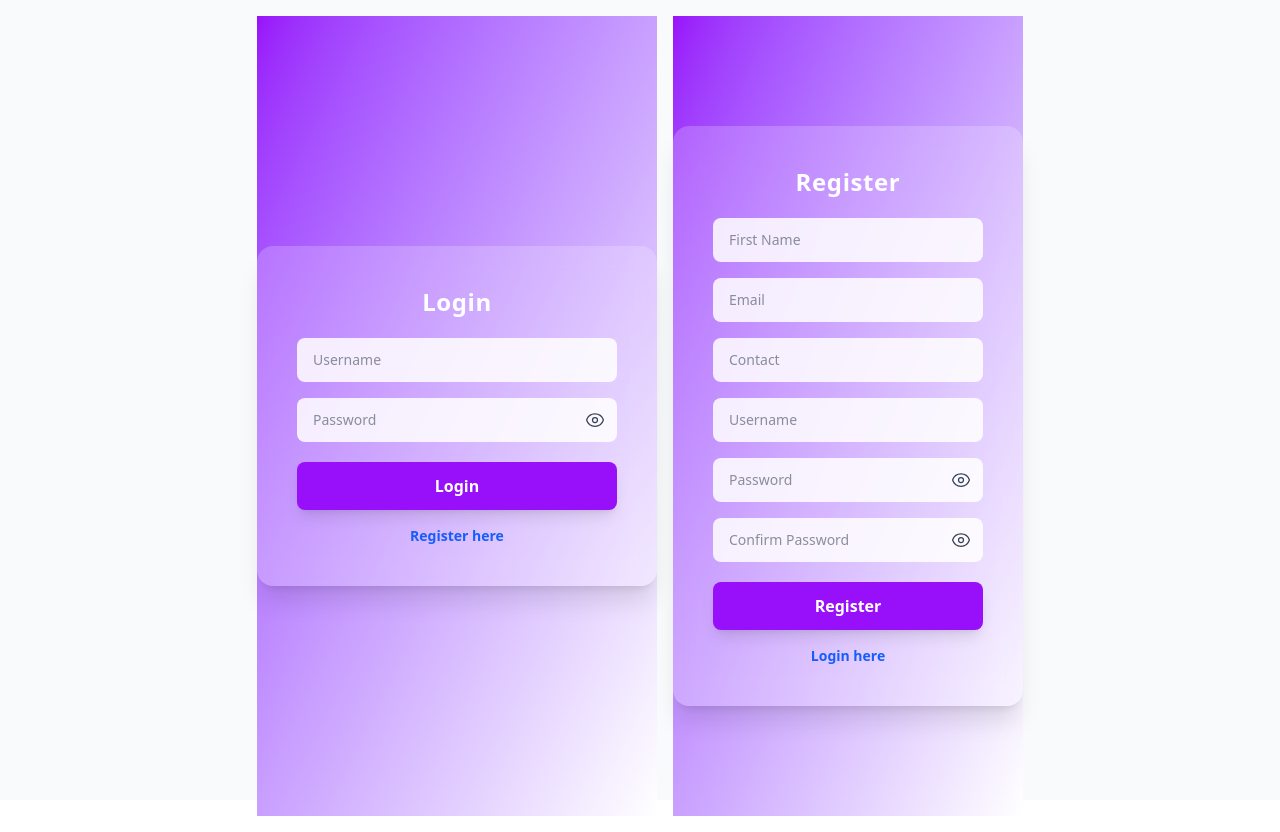
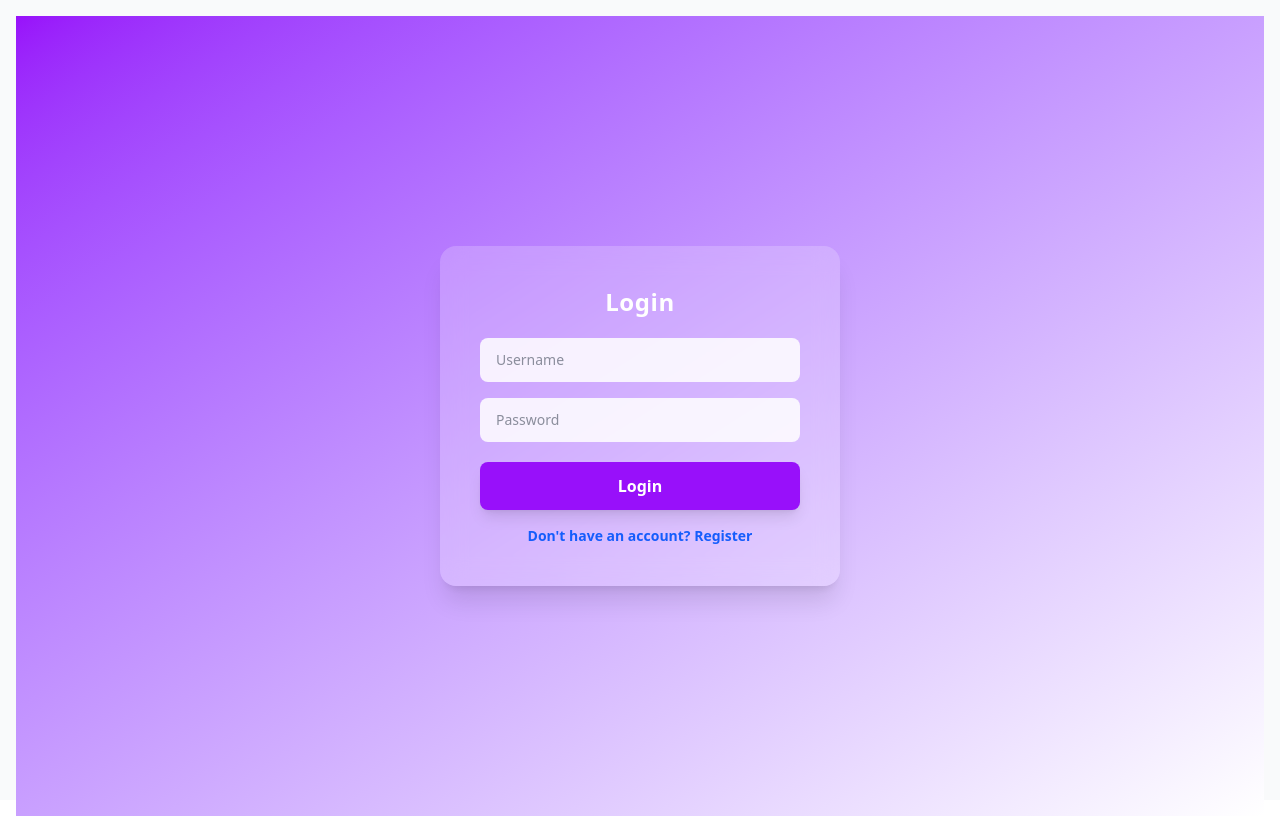
Before and after one commit to sonalighulle07/teamflow_chat, a React (Vite) app in the folder frontend/: page /meet/1 in a window 1280 px wide. Built offline with nearby package versions, Linux system fonts and the light colour scheme.

Commit message:
save new changes in login and register files

```diff
--- a/frontend/src/App.jsx
+++ b/frontend/src/App.jsx
@@ -12,6 +12,7 @@ function App() {
   const [isAuthenticated, setIsAuthenticated] = useState(
     !!sessionStorage.getItem("chatUserId")
   );
+  const [showRegister, setShowRegister] = useState(false);
 
   const userId = Number(sessionStorage.getItem("chatUserId"));
 
@@ -48,10 +49,19 @@ function App() {
   return (
     <div className="h-screen w-screen bg-gray-50 flex flex-col">
       {!isAuthenticated ? (
-        // Show Login & Register
-        <div className="flex-1 flex items-center justify-center gap-4 p-4">
-          <Login onLogin={handleAuthSuccess} />
-          <Register onRegister={handleAuthSuccess} />
+        // 👇 Full-screen Login/Register container
+        <div className="flex-1 w-full flex items-center justify-center p-4">
+          {!showRegister ? (
+            <Login
+              onLogin={handleAuthSuccess}
+              onSwitch={() => setShowRegister(true)}
+            />
+          ) : (
+            <Register
+              onRegister={handleAuthSuccess}
+              onSwitch={() => setShowRegister(false)}
+            />
+          )}
         </div>
       ) : (
         // Show Chat UI
@@ -60,7 +70,7 @@ function App() {
           <Header selectedUser={selectedUser} />
 
           {/* Main Content */}
-          <div className="flex flex-1 overflow-hidden">
+          <div className="flex flex-1 overflow-hidden w-full">
             {/* Sidebar */}
             <div className="w-72 min-w-[250px] border-r border-gray-200 overflow-y-auto">
               <Sidebar
@@ -71,7 +81,7 @@ function App() {
             </div>
 
             {/* Chat Window */}
-            <div className="flex-1 flex flex-col overflow-hidden">
+            <div className="flex-1 flex flex-col overflow-hidden w-full">
               <ChatWindow
                 selectedUser={selectedUser}
                 messages={messages}
--- a/frontend/src/components/Login.jsx
+++ b/frontend/src/components/Login.jsx
@@ -1,10 +1,8 @@
 import { useState } from "react";
-import { EyeIcon, EyeSlashIcon } from "@heroicons/react/24/outline";
 
-export default function Login() {
-  const [showPassword, setShowPassword] = useState(false);
-  const [loginMsg, setLoginMsg] = useState("");
-  const [msgColor, setMsgColor] = useState("text-red-500"); // default red for errors
+export default function Login({ onLogin, onSwitch }) {
+  const [toastMsg, setToastMsg] = useState("");
+  const [toastColor, setToastColor] = useState("bg-red-500");
 
   const handleSubmit = async (e) => {
     e.preventDefault();
@@ -21,32 +19,30 @@ export default function Login() {
 
       const data = await res.json();
 
+      // Show message
+      setToastColor(res.ok && data.success ? "bg-green-500" : "bg-red-500");
+      setToastMsg(data.message || (res.ok ? "Login successful!" : "Login failed!"));
+
+      // Auto-hide after 2 seconds
+      setTimeout(() => setToastMsg(""), 2000);
+
       if (res.ok && data.success) {
-        //  success msg in green
-        setMsgColor("text-green-500");
-        setLoginMsg(data.message || "Login successful!");
-
-        // Save session
         sessionStorage.setItem("chatUserId", data.user.id);
         sessionStorage.setItem("chatUsername", data.user.username);
         sessionStorage.setItem("chatToken", data.token);
 
-        // Redirect after 1.5 sec
-        setTimeout(() => {
-          window.location.href = "index.html";
-        }, 1500);
-      } else {
-        setMsgColor("text-red-500");
-        setLoginMsg(data.message || "Login failed");
+        // Switch to chat component after short delay (so user sees message)
+        setTimeout(() => onLogin(), 1000);
       }
     } catch (err) {
-      setMsgColor("text-red-500");
-      setLoginMsg("Server error, try again later.");
+      setToastColor("bg-red-500");
+      setToastMsg("Server error, try again later.");
+      setTimeout(() => setToastMsg(""), 2000);
     }
   };
 
   return (
-    <div className="flex h-screen items-center justify-center bg-gradient-to-tl from-white to-purple-600 animate-fadeIn">
+    <div className="flex h-screen w-full items-center justify-center bg-gradient-to-tl from-white to-purple-600 animate-fadeIn relative">
       <style>{`
         @keyframes fadeIn { from { opacity: 0; } to { opacity: 1; } }
         @keyframes slideUp { from { transform: translateY(40px); opacity: 0; } to { transform: translateY(0); opacity: 1; } }
@@ -54,7 +50,7 @@ export default function Login() {
         .animate-slideUp { animation: slideUp 0.8s ease; }
       `}</style>
 
-      <div className="w-[400px] rounded-2xl bg-white/20 p-10 shadow-xl backdrop-blur-md animate-slideUp">
+      <div className="w-[400px] rounded-2xl bg-white/20 p-10 shadow-xl backdrop-blur-md animate-slideUp relative">
         <h2 className="mb-5 text-center text-2xl font-semibold text-white tracking-wide">
           Login
         </h2>
@@ -65,29 +61,16 @@ export default function Login() {
             id="loginUsername"
             placeholder="Username"
             required
-            className="w-full rounded-lg border-none bg-white/85 px-4 py-3 text-sm text-gray-800 outline-none focus:border-2 focus:border-purple-400 focus:shadow-md focus:shadow-purple-500"
+            className="w-full rounded-lg border-none bg-white/85 px-4 py-3 mb-4 text-sm text-gray-800 outline-none focus:border-2 focus:border-purple-400 focus:shadow-md focus:shadow-purple-500"
           />
 
-          <div className="relative mt-4">
           <input
-              type={showPassword ? "text" : "password"}
+            type="password"
             id="loginPassword"
             placeholder="Password"
             required
-              className="w-full rounded-lg border-none bg-white/85 px-4 py-3 pr-10 text-sm text-gray-800 outline-none focus:border-2 focus:border-purple-400 focus:shadow-md focus:shadow-purple-500"
+            className="w-full rounded-lg border-none bg-white/85 px-4 py-3 text-sm text-gray-800 outline-none focus:border-2 focus:border-purple-400 focus:shadow-md focus:shadow-purple-500"
           />
-            {showPassword ? (
-              <EyeSlashIcon
-                className="absolute right-3 top-1/2 h-5 w-5 -translate-y-1/2 cursor-pointer text-gray-700"
-                onClick={() => setShowPassword(false)}
-              />
-            ) : (
-              <EyeIcon
-                className="absolute right-3 top-1/2 h-5 w-5 -translate-y-1/2 cursor-pointer text-gray-700"
-                onClick={() => setShowPassword(true)}
-              />
-            )}
-          </div>
 
           <button
             type="submit"
@@ -97,18 +80,21 @@ export default function Login() {
           </button>
         </form>
 
-        {loginMsg && (
-          <p className={`mt-3 text-center font-semibold ${msgColor}`}>
-            {loginMsg}
+        <p
+          className="mt-4 text-center text-sm font-bold text-blue-600 hover:text-blue-800 hover:underline cursor-pointer"
+          onClick={onSwitch}
+        >
+          Don't have an account? Register
         </p>
+
+        {/* Inline message */}
+        {toastMsg && (
+          <div
+            className={`absolute top-[-50px] left-1/2 -translate-x-1/2 px-4 py-2 rounded-md text-white font-semibold shadow-lg ${toastColor}`}
+          >
+            {toastMsg}
+          </div>
         )}
-
-        <a
-          href="register.html"
-          className="mt-4 block text-center text-sm font-bold text-blue-600 hover:text-blue-800 hover:underline"
-        >
-          Register here
-        </a>
       </div>
     </div>
   );
--- a/frontend/src/components/Register.jsx
+++ b/frontend/src/components/Register.jsx
@@ -1,16 +1,13 @@
 import { useState } from "react";
-import { EyeIcon, EyeSlashIcon } from "@heroicons/react/24/outline";
 
-export default function Register() {
-  const [showPassword, setShowPassword] = useState(false);
-  const [showConfirmPassword, setShowConfirmPassword] = useState(false);
-  const [registerMsg, setRegisterMsg] = useState("");
-  const [msgColor, setMsgColor] = useState("text-red-500"); // default error color
+export default function Register({ onRegister, onSwitch }) {
+  const [toastMsg, setToastMsg] = useState("");
+  const [toastColor, setToastColor] = useState("bg-red-500");
 
   const handleSubmit = async (e) => {
     e.preventDefault();
 
-    const firstName = document.getElementById("regFirstName").value.trim();
+    const full_name = document.getElementById("regFullName").value.trim();
     const email = document.getElementById("regEmail").value.trim();
     const contact = document.getElementById("regContact").value.trim();
     const username = document.getElementById("regUsername").value.trim();
@@ -18,8 +15,9 @@ export default function Register() {
     const confirmPassword = document.getElementById("regConfirmPassword").value.trim();
 
     if (password !== confirmPassword) {
-      setMsgColor("text-red-500");
-      setRegisterMsg("Passwords do not match!");
+      setToastColor("bg-red-500");
+      setToastMsg("Passwords do not match!");
+      setTimeout(() => setToastMsg(""), 2000);
       return;
     }
 
@@ -27,49 +25,43 @@ export default function Register() {
       const res = await fetch("http://localhost:3000/api/auth/register", {
         method: "POST",
         headers: { "Content-Type": "application/json" },
-        body: JSON.stringify({ firstName, email, contact, username, password }),
+        body: JSON.stringify({ full_name, email, contact, username, password }),
       });
 
       const data = await res.json();
 
+      setToastColor(res.ok && data.success ? "bg-green-500" : "bg-red-500");
+      setToastMsg(data.message || (res.ok ? "Registration successful!" : "Registration failed!"));
+
+      // Auto-hide message
+      setTimeout(() => setToastMsg(""), 2000);
+
       if (res.ok && data.success) {
-        setMsgColor("text-green-500");
-        setRegisterMsg(data.message || "Registration successful!");
-
         sessionStorage.setItem("chatUserId", data.user.id);
         sessionStorage.setItem("chatUsername", data.user.username);
         sessionStorage.setItem("chatToken", data.token);
 
-        setTimeout(() => {
-          window.location.href = "index.html";
-        }, 1500);
-      } else {
-        setMsgColor("text-red-500");
-        setRegisterMsg(data.message || "Registration failed");
+        // Switch to chat component after short delay
+        setTimeout(() => onRegister(), 1000);
       }
     } catch (err) {
-      console.error("Request failed:", err);
-      setMsgColor("text-red-500");
-      setRegisterMsg("Network error or server unavailable.");
+      console.error(err);
+      setToastColor("bg-red-500");
+      setToastMsg("Server error, try again later.");
+      setTimeout(() => setToastMsg(""), 2000);
     }
   };
 
   return (
-    <div className="flex h-screen items-center justify-center bg-gradient-to-tl from-white to-purple-600 animate-fadeIn">
+    <div className="flex h-screen w-full items-center justify-center bg-gradient-to-tl from-white to-purple-600 animate-fadeIn relative">
       <style>{`
-        @keyframes fadeIn {
-          from { opacity: 0; }
-          to { opacity: 1; }
-        }
-        @keyframes slideUp {
-          from { transform: translateY(40px); opacity: 0; }
-          to { transform: translateY(0); opacity: 1; }
-        }
+        @keyframes fadeIn { from { opacity: 0; } to { opacity: 1; } }
+        @keyframes slideUp { from { transform: translateY(40px); opacity: 0; } to { transform: translateY(0); opacity: 1; } }
         .animate-fadeIn { animation: fadeIn 0.7s ease-in-out; }
         .animate-slideUp { animation: slideUp 0.8s ease; }
       `}</style>
 
-      <div className="w-[350px] rounded-2xl bg-white/20 p-10 shadow-xl backdrop-blur-md animate-slideUp">
+      <div className="w-[400px] rounded-2xl bg-white/20 p-10 shadow-xl backdrop-blur-md animate-slideUp relative">
         <h2 className="mb-5 text-center text-2xl font-semibold text-white tracking-wide">
           Register
         </h2>
@@ -77,12 +69,11 @@ export default function Register() {
         <form onSubmit={handleSubmit}>
           <input
             type="text"
-            id="regFirstName"
-            placeholder="First Name"
+            id="regFullName"
+            placeholder="Full Name"
             required
             className="w-full rounded-lg border-none bg-white/85 px-4 py-3 mb-4 text-sm text-gray-800 outline-none focus:border-2 focus:border-purple-400 focus:shadow-md focus:shadow-purple-500"
           />
-
           <input
             type="email"
             id="regEmail"
@@ -90,7 +81,6 @@ export default function Register() {
             required
             className="w-full rounded-lg border-none bg-white/85 px-4 py-3 mb-4 text-sm text-gray-800 outline-none focus:border-2 focus:border-purple-400 focus:shadow-md focus:shadow-purple-500"
           />
-
           <input
             type="text"
             id="regContact"
@@ -98,7 +88,6 @@ export default function Register() {
             required
             className="w-full rounded-lg border-none bg-white/85 px-4 py-3 mb-4 text-sm text-gray-800 outline-none focus:border-2 focus:border-purple-400 focus:shadow-md focus:shadow-purple-500"
           />
-
           <input
             type="text"
             id="regUsername"
@@ -106,48 +95,20 @@ export default function Register() {
             required
             className="w-full rounded-lg border-none bg-white/85 px-4 py-3 mb-4 text-sm text-gray-800 outline-none focus:border-2 focus:border-purple-400 focus:shadow-md focus:shadow-purple-500"
           />
-
-          <div className="relative mb-4">
           <input
-              type={showPassword ? "text" : "password"}
+            type="password"
             id="regPassword"
             placeholder="Password"
             required
-              className="w-full rounded-lg border-none bg-white/85 px-4 py-3 pr-10 text-sm text-gray-800 outline-none focus:border-2 focus:border-purple-400 focus:shadow-md focus:shadow-purple-500"
+            className="w-full rounded-lg border-none bg-white/85 px-4 py-3 mb-4 text-sm text-gray-800 outline-none focus:border-2 focus:border-purple-400 focus:shadow-md focus:shadow-purple-500"
           />
-            {showPassword ? (
-              <EyeSlashIcon
-                className="absolute right-3 top-1/2 h-5 w-5 -translate-y-1/2 cursor-pointer text-gray-700"
-                onClick={() => setShowPassword(false)}
-              />
-            ) : (
-              <EyeIcon
-                className="absolute right-3 top-1/2 h-5 w-5 -translate-y-1/2 cursor-pointer text-gray-700"
-                onClick={() => setShowPassword(true)}
-              />
-            )}
-          </div>
-
-          <div className="relative">
           <input
-              type={showConfirmPassword ? "text" : "password"}
+            type="password"
             id="regConfirmPassword"
             placeholder="Confirm Password"
             required
-              className="w-full rounded-lg border-none bg-white/85 px-4 py-3 pr-10 text-sm text-gray-800 outline-none focus:border-2 focus:border-purple-400 focus:shadow-md focus:shadow-purple-500"
+            className="w-full rounded-lg border-none bg-white/85 px-4 py-3 text-sm text-gray-800 outline-none focus:border-2 focus:border-purple-400 focus:shadow-md focus:shadow-purple-500"
           />
-            {showConfirmPassword ? (
-              <EyeSlashIcon
-                className="absolute right-3 top-1/2 h-5 w-5 -translate-y-1/2 cursor-pointer text-gray-700"
-                onClick={() => setShowConfirmPassword(false)}
-              />
-            ) : (
-              <EyeIcon
-                className="absolute right-3 top-1/2 h-5 w-5 -translate-y-1/2 cursor-pointer text-gray-700"
-                onClick={() => setShowConfirmPassword(true)}
-              />
-            )}
-          </div>
 
           <button
             type="submit"
@@ -157,18 +118,21 @@ export default function Register() {
           </button>
         </form>
 
-        {registerMsg && (
-          <p className={`mt-3 text-center font-semibold ${msgColor}`}>
-            {registerMsg}
+        <p
+          className="mt-4 text-center text-sm font-bold text-blue-600 hover:text-blue-800 hover:underline cursor-pointer"
+          onClick={onSwitch}
+        >
+          Already have an account? Login
         </p>
+
+        {/* Inline message */}
+        {toastMsg && (
+          <div
+            className={`absolute top-[-50px] left-1/2 -translate-x-1/2 px-4 py-2 rounded-md text-white font-semibold shadow-lg ${toastColor}`}
+          >
+            {toastMsg}
+          </div>
         )}
-
-        <a
-          href="login.html"
-          className="mt-4 block text-center text-sm font-bold text-blue-600 hover:text-blue-800 hover:underline"
-        >
-          Login here
-        </a>
       </div>
     </div>
   );
```
Also changed, not shown: 2 other files (tests, documents, lock files or other folders). Lines whose indentation alone changed are shown as unchanged.
